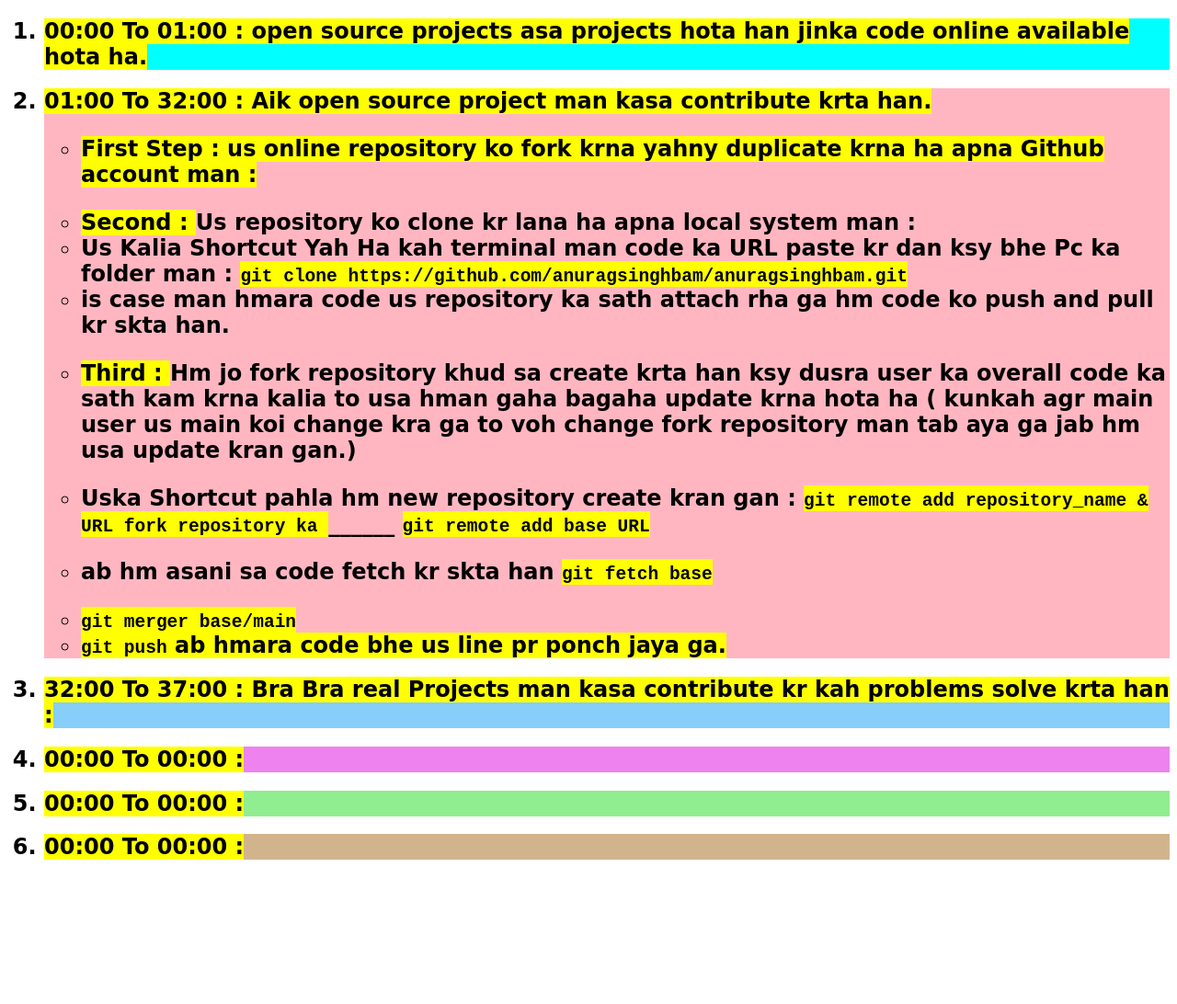
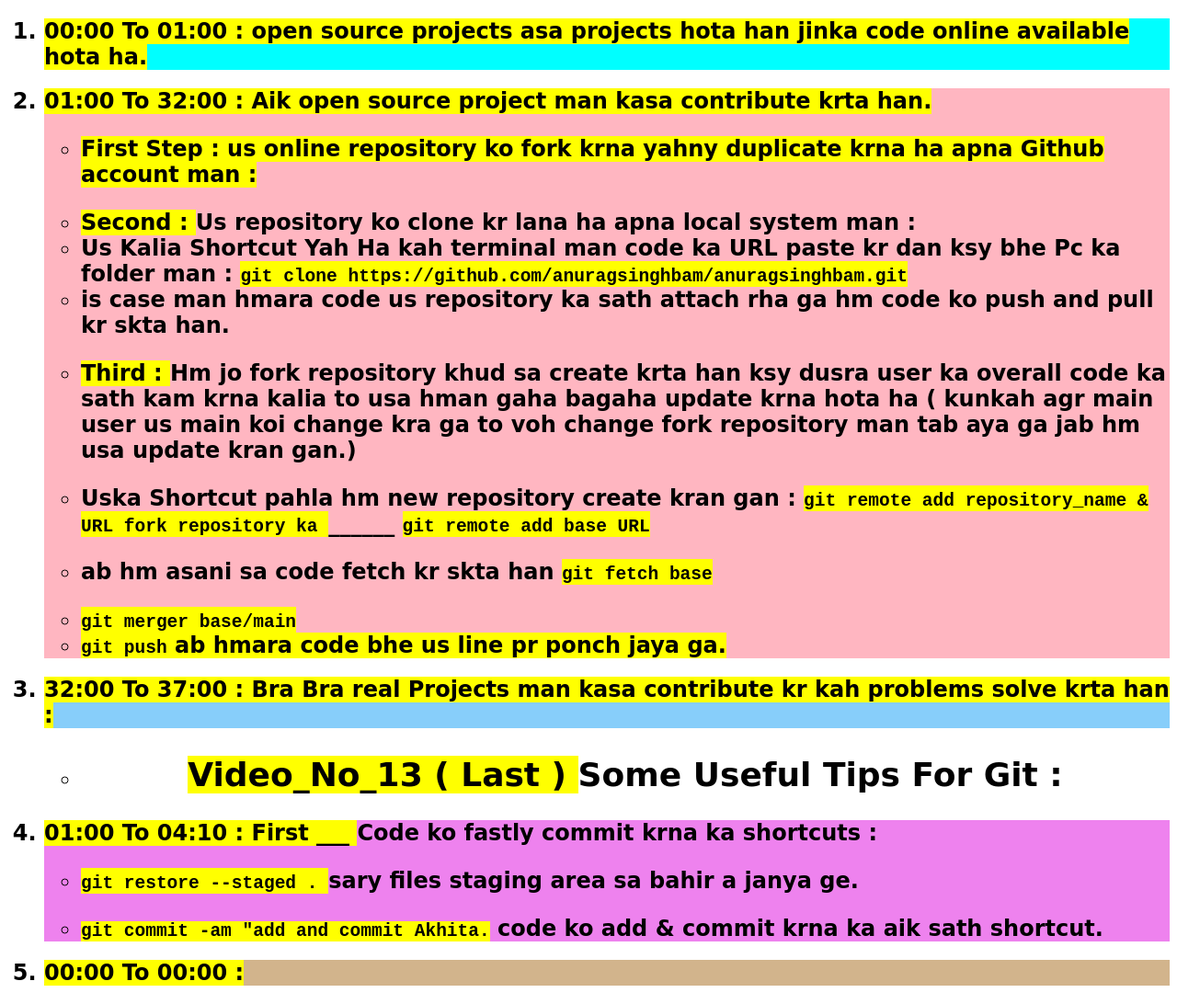
Before and after one commit to Kashifmalik-28/Video_No_12-Last-Video-of-Git-and-Git-Hub-Course-, a plain HTML site: page index.html in a window 1280 px wide. Shown: the whole page at 92% size. Before the commit the page ends 955 px from the top, so only its background shows below. Drawn offline with Linux system fonts and the light colour scheme.

Commit message:
First Trick kah add & commit aik sath kasa kr sakta han.

```diff
--- a/index.html
+++ b/index.html
@@ -92,12 +92,34 @@
           >
         </li>
       </h2>
+      <ul style="text-align: center">
+        <h2>
+          <li>
+            <h2>
+              <mark>Video_No_13 ( Last ) </mark>Some Useful Tips For Git :
+            </h2>
+          </li>
+        </h2>
+      </ul>
       <h2 style="background-color: violet">
-        <li><mark>00:00 To 00:00 :</mark></li>
+        <li>
+          <mark>01:00 To 04:10 : First ___ </mark> Code ko fastly commit krna ka
+          shortcuts :
+        </li>
+        <ul>
+          <p>
+            <li>
+              <mark><code>git restore --staged . </code></mark> sary files
+              staging area sa bahir a janya ge.
+            </li>
+          </p>
+          <li>
+            <code><mark>git commit -am "add and commit Akhita.</mark></code>
+            code ko add & commit krna ka aik sath shortcut.
+          </li>
+        </ul>
       </h2>
-      <h2 style="background-color: lightgreen">
-        <li><mark>00:00 To 00:00 :</mark></li>
-      </h2>
+
       <h2 style="background-color: tan">
         <li><mark>00:00 To 00:00 :</mark></li>
       </h2>
```
Also changed, not shown: 1 other file.
